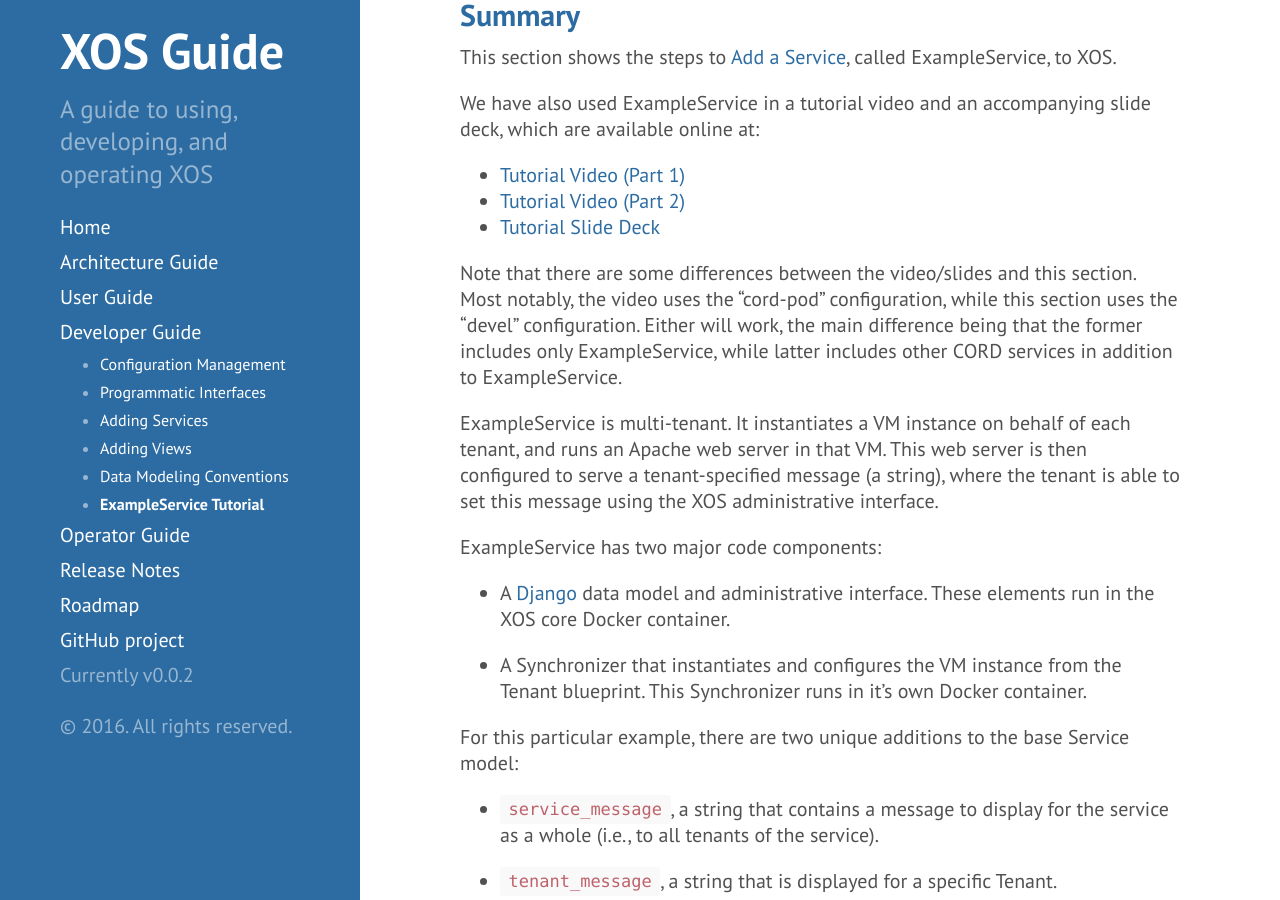
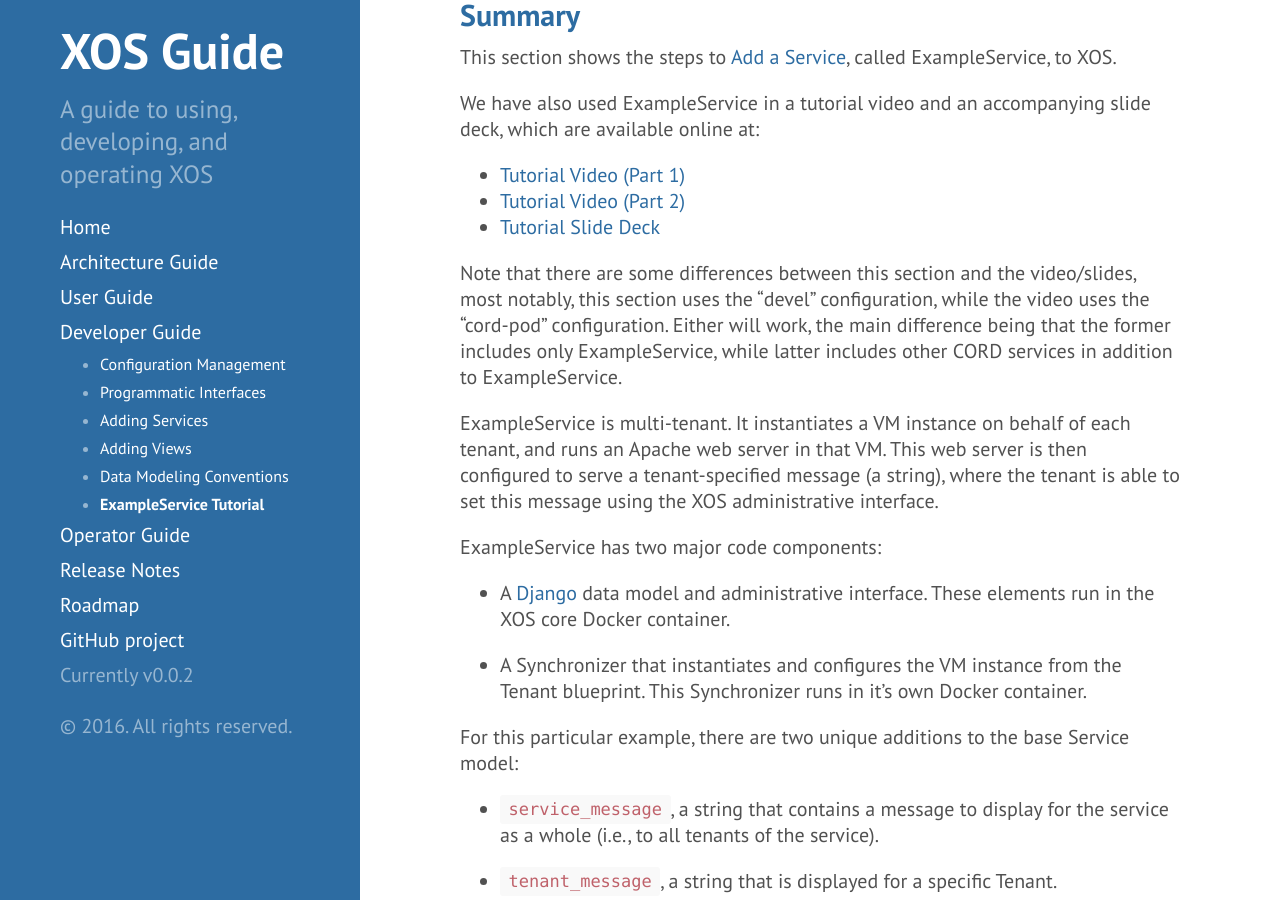
Before and after one commit to open-cloud/open-cloud.github.io.old, a Jekyll site: the page built from devguide_exampleservice.md, in a window 1280 px wide and 900 px high, scrolled down 632 px. Built offline with Jekyll 4.4.1, drawn with Linux system fonts in a browser that asks for light colours.

Commit message:
tweaked tutorial

```diff
--- a/devguide_exampleservice.md
+++ b/devguide_exampleservice.md
@@ -18,12 +18,12 @@ accompanying slide deck, which are available online at:
  - [Tutorial Video (Part 2)](https://youtu.be/-GaXnbdRx_w)
  - [Tutorial Slide Deck](http://guide.xosproject.org/XOS-Tutorial.pdf)
 
-Note that there are some differences between the video/slides and this
-section. Most notably, the video uses the "cord-pod" configuration,
-while this section uses the "devel" configuration. Either will work,
-the main difference being that the former includes only
-ExampleService, while latter includes other CORD services in addition
-to ExampleService.
+Note that there are some differences between this section and the
+video/slides, most notably, this section uses the "devel"
+configuration, while the video uses the "cord-pod" configuration.
+Either will work, the main difference being that the former includes
+only ExampleService, while latter includes other CORD services in
+addition to ExampleService.
 
 ExampleService is multi-tenant. It instantiates a VM instance on behalf of each tenant, and runs an Apache web server in that VM. This web server is then configured to serve a tenant-specified message (a string), where the tenant is able to set this message using the XOS administrative interface.
 
```
